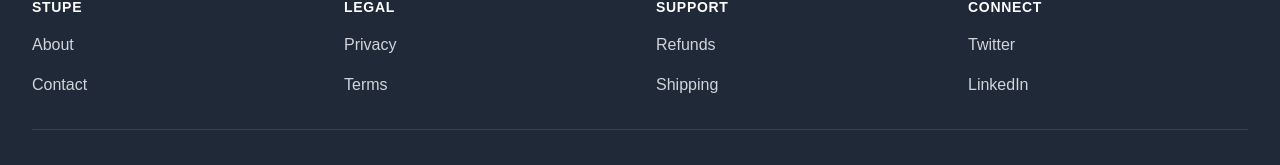
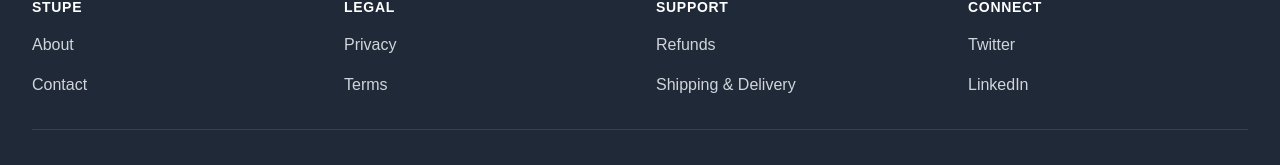
Before and after one commit to Gopikrishna-M-A/stupe, a Next.js app: page / in a window 1280 px wide. Shown: the part 566-731 px from the top of the page. Built offline with nearby package versions, Linux system fonts and the light colour scheme.

Commit message:
added shipping

```diff
--- a/src/components/Footer.jsx
+++ b/src/components/Footer.jsx
@@ -62,9 +62,9 @@ const Footer = () => {
               </li>
               <li>
                 <Link
-                  href='/shipping'
+                  href='/shipping-and-delivery-policy'
                   className='text-base text-gray-300 hover:text-white'>
-                 Shipping
+                    Shipping & Delivery
                 </Link>
               </li>
             </ul>
```
Also changed, not shown: src/app/(static)/shipping-and-delivery-policy/page.jsx (renamed from src/app/(static)/shipping/page.jsx).
